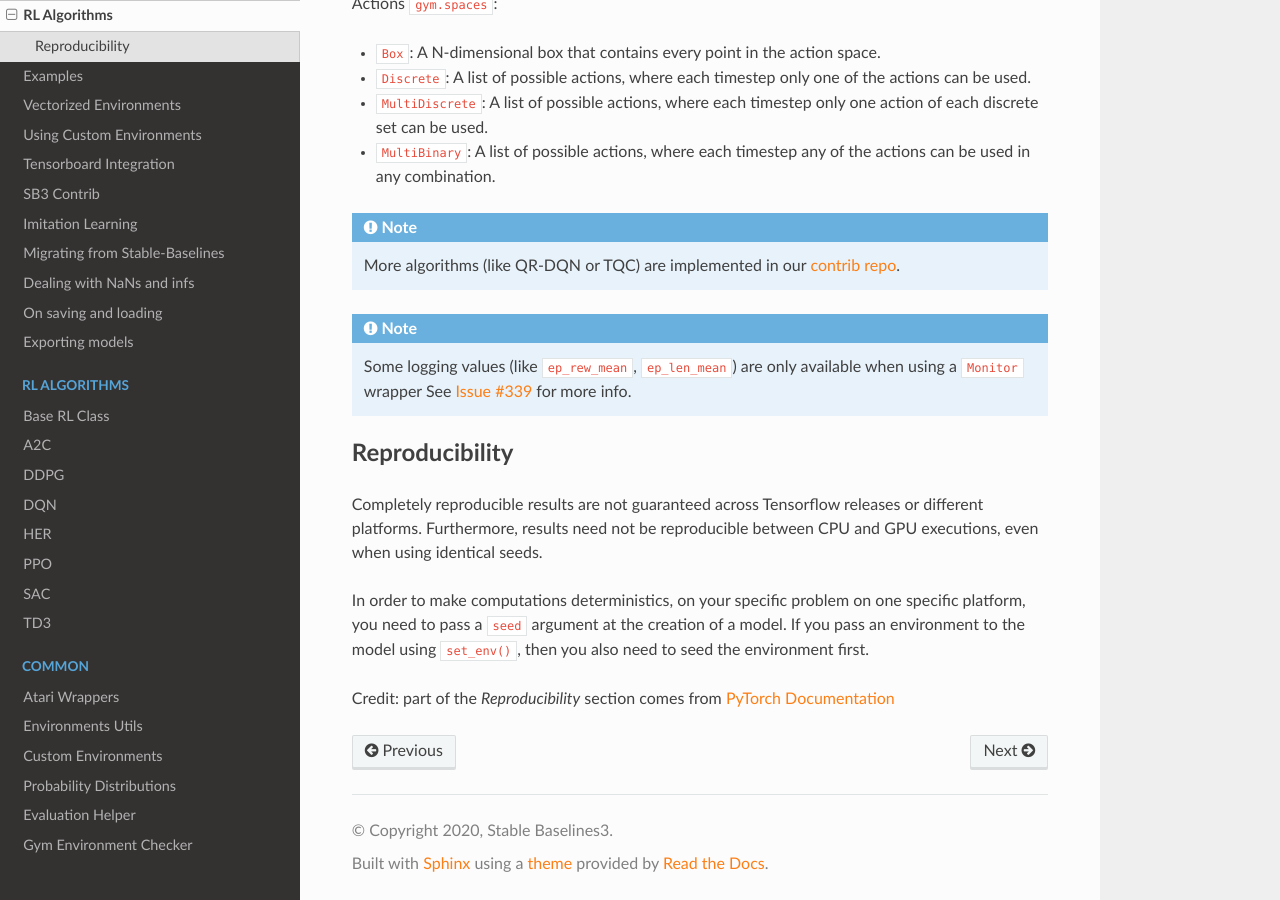
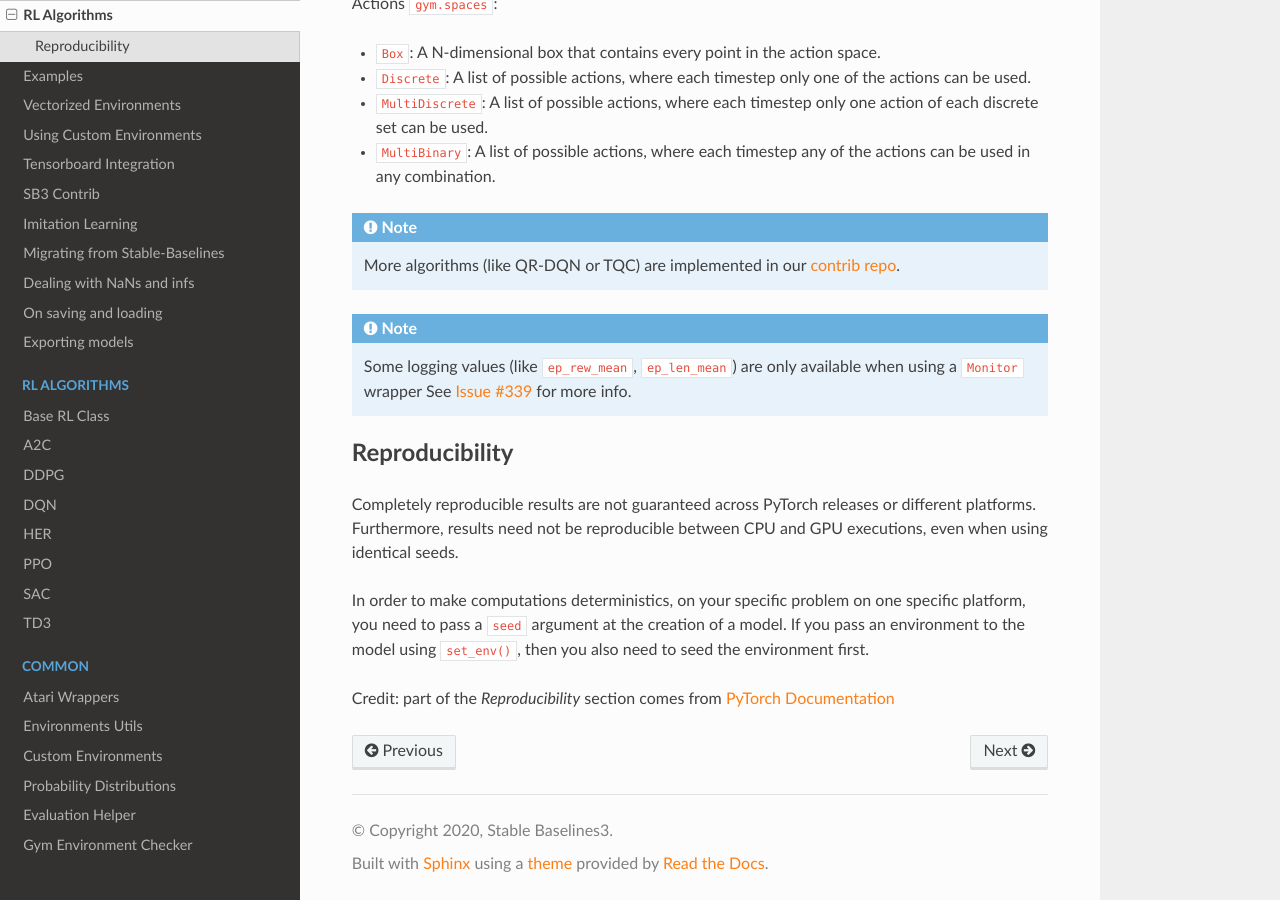
Before and after one commit to DLR-RM/stable-baselines3, a Sphinx documentation site: the page built from docs/guide/algos.rst, in a window 1280 px wide and 900 px high, scrolled down 654 px. Built offline with Sphinx 7.4.7 and the Read the Docs theme 2.0.0, drawn with Linux system fonts in a browser that asks for light colours; pages that are not in the unit, such as notebooks, are missing from menus.

Commit message:
Update doc

```diff
--- a/docs/guide/algos.rst
+++ b/docs/guide/algos.rst
@@ -45,7 +45,7 @@ Actions ``gym.spaces``:
 Reproducibility
 ---------------
 
-Completely reproducible results are not guaranteed across Tensorflow releases or different platforms.
+Completely reproducible results are not guaranteed across PyTorch releases or different platforms.
 Furthermore, results need not be reproducible between CPU and GPU executions, even when using identical seeds.
 
 In order to make computations deterministics, on your specific problem on one specific platform,
--- a/docs/misc/changelog.rst
+++ b/docs/misc/changelog.rst
@@ -57,7 +57,7 @@ Others:
 - Updated docker base image to Ubuntu 18.04
 - Set tensorboard min version to 2.2.0 (earlier version are apparently not working with PyTorch)
 - Added warning for ``PPO`` when ``n_steps * n_envs`` is not a multiple of ``batch_size`` (last mini-batch truncated) (@decodyng)
-- Updated ``env_checker`` because SB3 now supports Dict envs
+.. - Updated ``env_checker`` because SB3 now supports Dict envs
 
 Documentation:
 ^^^^^^^^^^^^^^
```
